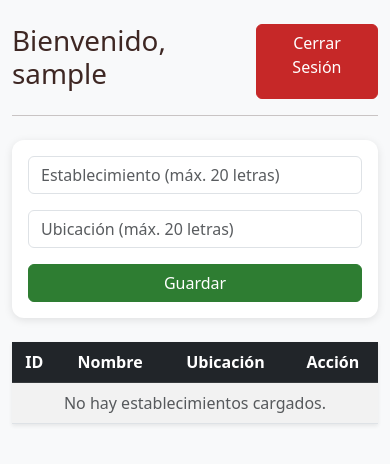
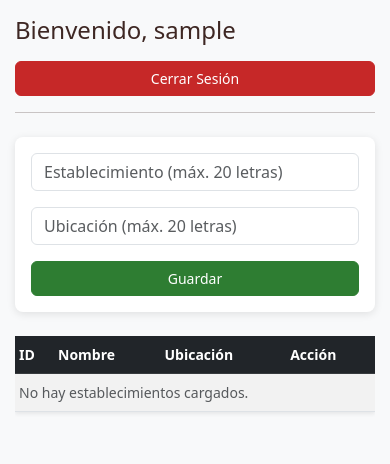
Before and after one commit to pincelarte/Vacunos_Donweb, a PHP site: page /gestion.php in a window 390 px wide. Shown: the top 464 px of the page. Run offline with PHP 8.4, Linux system fonts and the light colour scheme; the visitor is signed in with stand-in values (Sample User, id 1); data that the repository does not hold is empty.

Commit message:
Se agrega el favicon y se adapta mejor el responsive

```diff
--- a/front/assets/css/estilos.css
+++ b/front/assets/css/estilos.css
@@ -116,3 +116,148 @@ body {
 h1, h2, h3, h4, h5 {
     color: var(--texto-oscuro);
 }
+
+/* ==================== RESPONSIVE DESIGN ==================== */
+
+/* Tablets pequeñas y móviles grandes (landscape phones) */
+@media (max-width: 991px) {
+    .container {
+        padding-right: 15px;
+        padding-left: 15px;
+    }
+}
+
+/* Tablets y móviles */
+@media (max-width: 767px) {
+    h1 {
+        font-size: 1.5rem;
+    }
+
+    h2 {
+        font-size: 1.3rem;
+    }
+
+    .card {
+        border-radius: 8px;
+    }
+
+    .btn-group .btn {
+        padding: 0.25rem 0.5rem;
+        font-size: 0.8rem;
+    }
+}
+
+/* Solo móviles */
+@media (max-width: 575px) {
+    body {
+        font-size: 14px;
+    }
+
+    .container {
+        margin-top: 1rem !important;
+    }
+
+    .btn {
+        padding: 0.375rem 0.75rem;
+        font-size: 0.875rem;
+    }
+
+    .form-label {
+        font-size: 0.875rem;
+    }
+
+    .table {
+        font-size: 0.875rem;
+    }
+
+    .table .btn-sm {
+        padding: 0.2rem 0.4rem;
+        font-size: 0.75rem;
+    }
+}
+
+/* Tablas responsive */
+.table-responsive {
+    overflow-x: auto;
+    -webkit-overflow-scrolling: touch;
+}
+
+@media (max-width: 575px) {
+    .table th, .table td {
+        padding: 0.5rem 0.25rem;
+        white-space: nowrap;
+    }
+
+    .table th.text-center, .table td.text-center {
+        text-align: left !important;
+    }
+}
+
+/* Cards en móviles */
+@media (max-width: 575px) {
+    .card-header {
+        padding: 0.75rem 1rem;
+    }
+
+    .card-body {
+        padding: 1rem;
+    }
+
+    .card-title {
+        font-size: 1.1rem;
+    }
+}
+
+/* Formularios en móviles */
+@media (max-width: 575px) {
+    .form-control, .form-select {
+        font-size: 16px; /* Evita zoom en iOS */
+    }
+
+    .input-group {
+        flex-direction: column;
+    }
+
+    .input-group .form-control,
+    .input-group .form-select {
+        border-radius: 0.375rem !important;
+        margin-bottom: 0.5rem;
+    }
+
+    .input-group .btn {
+        width: 100%;
+    }
+}
+
+/* D-flex containers en móviles */
+@media (max-width: 575px) {
+    .d-flex {
+        flex-direction: column !important;
+        gap: 0.5rem !important;
+    }
+
+    .d-flex.justify-content-between {
+        flex-direction: column !important;
+        align-items: stretch !important;
+    }
+
+    .d-flex.justify-content-center {
+        justify-content: stretch !important;
+    }
+
+    .d-flex .btn {
+        width: 100%;
+    }
+
+    .d-flex.gap-2 {
+        flex-direction: row !important;
+    }
+}
+
+/* Alerts responsive */
+@media (max-width: 575px) {
+    .alert {
+        padding: 0.75rem;
+        font-size: 0.875rem;
+    }
+}
--- a/front/editar_establecimiento.php
+++ b/front/editar_establecimiento.php
@@ -20,9 +20,11 @@ $datos = $modelo->obtenerPorId($id);
 
 <head>
     <meta charset="UTF-8">
+    <meta name="viewport" content="width=device-width, initial-scale=1.0">
     <title>Editar Establecimiento - Don Silicio</title>
     <link href="https://cdn.jsdelivr.net/npm/bootstrap@5.3.0/dist/css/bootstrap.min.css" rel="stylesheet">
     <link href="assets/css/estilos.css" rel="stylesheet">
+    <link rel="icon" type="image/png" href="assets/img/favicon.png">
 </head>
 
 <body class="bg-light">
--- a/front/editar_vaca.php
+++ b/front/editar_vaca.php
@@ -31,9 +31,11 @@ $meses_totales = ($dif->y * 12) + $dif->m;
 
 <head>
     <meta charset="UTF-8">
+    <meta name="viewport" content="width=device-width, initial-scale=1.0">
     <title>Editar Vacuno</title>
     <link href="https://cdn.jsdelivr.net/npm/bootstrap@5.3.0/dist/css/bootstrap.min.css" rel="stylesheet">
     <link href="assets/css/estilos.css" rel="stylesheet">
+    <link rel="icon" type="image/png" href="assets/img/favicon.png">
 </head>
 
 <body class="bg-light">
--- a/front/gestion.php
+++ b/front/gestion.php
@@ -59,9 +59,11 @@ if (isset($_GET['mensaje']) && in_array($_GET['mensaje'], $mensajesValidos)) {
 
 <head>
     <meta charset="UTF-8">
+    <meta name="viewport" content="width=device-width, initial-scale=1.0">
     <title>Gestión - Don Silicio</title>
     <link href="https://cdn.jsdelivr.net/npm/bootstrap@5.3.0/dist/css/bootstrap.min.css" rel="stylesheet">
     <link href="assets/css/estilos.css" rel="stylesheet">
+    <link rel="icon" type="image/png" href="assets/img/favicon.png">
 </head>
 
 <body class="bg-light">
@@ -95,6 +97,7 @@ if (isset($_GET['mensaje']) && in_array($_GET['mensaje'], $mensajesValidos)) {
             </div>
         <?php endif; ?>
 
+        <div class="table-responsive">
             <table class="table table-striped bg-white shadow-sm">
                 <thead class="table-dark">
                     <tr>
--- a/front/historial_vaca.php
+++ b/front/historial_vaca.php
@@ -29,9 +29,11 @@ function escapeHtml($data)
 
 <head>
     <meta charset="UTF-8">
+    <meta name="viewport" content="width=device-width, initial-scale=1.0">
     <title>Historial - <?php echo escapeHtml($caravana); ?></title>
     <link href="https://cdn.jsdelivr.net/npm/bootstrap@5.3.0/dist/css/bootstrap.min.css" rel="stylesheet">
     <link href="assets/css/estilos.css" rel="stylesheet">
+    <link rel="icon" type="image/png" href="assets/img/favicon.png">
 </head>
 
 <body class="bg-light">
@@ -80,6 +82,7 @@ function escapeHtml($data)
                 <div class="card shadow-sm">
                     <div class="card-header bg-dark text-white">Evolución de Pesos</div>
                     <div class="card-body p-0">
+                        <div class="table-responsive">
                             <table class="table table-striped mb-0">
                                 <thead>
                                     <tr>
--- a/front/index.php
+++ b/front/index.php
@@ -3,9 +3,11 @@
 
 <head>
     <meta charset="UTF-8">
+    <meta name="viewport" content="width=device-width, initial-scale=1.0">
     <title>Login - Donweb</title>
     <link href="https://cdn.jsdelivr.net/npm/bootstrap@5.3.0/dist/css/bootstrap.min.css" rel="stylesheet">
     <link href="assets/css/estilos.css" rel="stylesheet">
+    <link rel="icon" type="image/png" href="assets/img/favicon.png">
 </head>
 
 <body class="bg-light">
--- a/front/registro.php
+++ b/front/registro.php
@@ -3,9 +3,11 @@
 
 <head>
     <meta charset="UTF-8">
+    <meta name="viewport" content="width=device-width, initial-scale=1.0">
     <title>Nuevo Usuario - Don Silicio</title>
     <link href="https://cdn.jsdelivr.net/npm/bootstrap@5.3.0/dist/css/bootstrap.min.css" rel="stylesheet">
     <link href="assets/css/estilos.css" rel="stylesheet">
+    <link rel="icon" type="image/png" href="assets/img/favicon.png">
 </head>
 
 <body class="bg-light">
```
Also changed, not shown: front/ver_vacas.php (+42 -19 lines), front/assets/img/favicon.png (added). Lines whose indentation alone changed are shown as unchanged.
